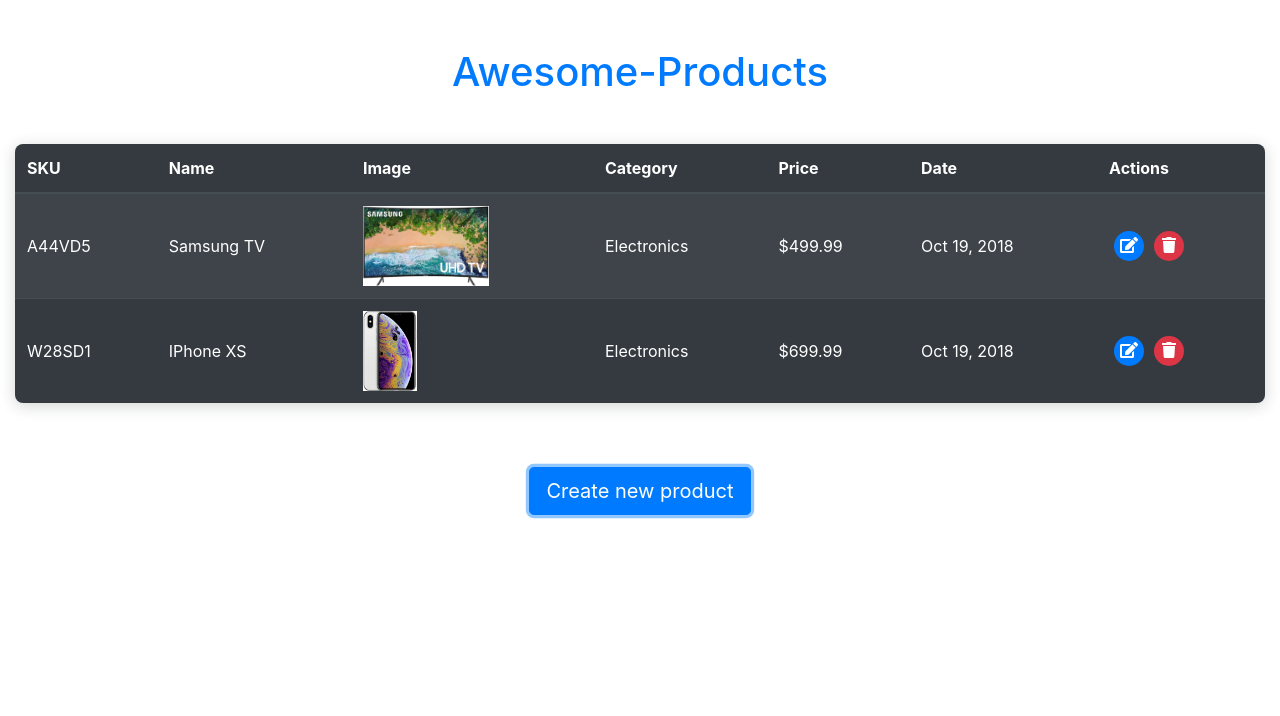
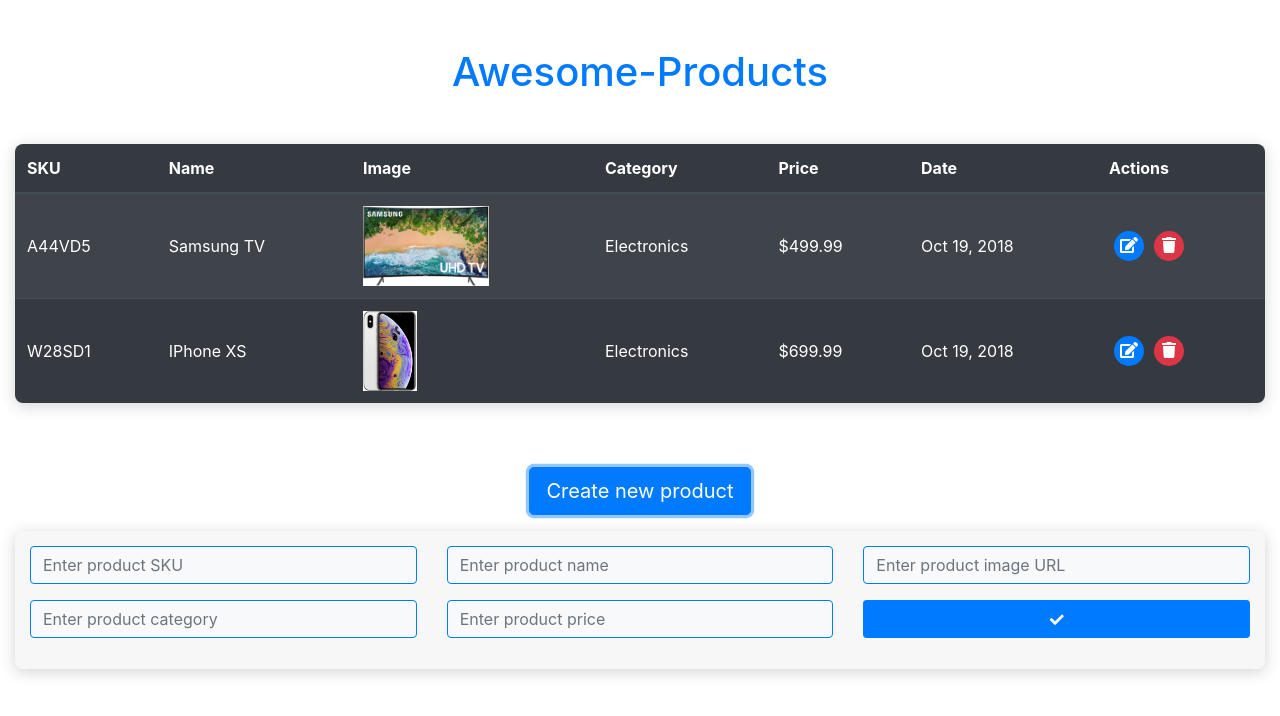
Before and after one commit to ahmedamrzezo/Awesome-Products, an Angular app: page / in a window 1280 px wide. Both pictures are taken after a click on the button "Create new product". Shown: the top 716 px of the page. Built offline with nearby package versions, Linux system fonts and the light colour scheme.

Commit message:
add product functionality

```diff
--- a/src/app/app.component.css
+++ b/src/app/app.component.css
@@ -4,5 +4,5 @@
 }
 
 .btn-primary {
-  margin: 3rem 0;
+  margin-top: 3rem;
 }
--- a/src/app/app.component.html
+++ b/src/app/app.component.html
@@ -10,6 +10,8 @@
   </div>
 
   <div class="row justify-content-center">
-    <button class="btn btn-primary btn-lg">Create new product</button>
+    <button class="btn btn-primary btn-lg" (click)="formIsShown = !formIsShown">Create new product</button>
   </div>
+
+  <app-customize-product *ngIf="formIsShown"></app-customize-product>
 </div>
--- a/src/app/app.component.ts
+++ b/src/app/app.component.ts
@@ -7,4 +7,6 @@
 })
 export class AppComponent {
   logo = 'Awesome-Products';
+
+  formIsShown = false;
 }
--- /dev/null
+++ b/src/app/customize-product/customize-product.component.css
@@ -0,0 +1,17 @@
+form {
+  padding: 15px;
+  background-color: #f7f7f7;
+  border-radius: 8px;
+  margin: 1rem 0;
+  box-shadow: 0 3px 15px rgba(36, 38, 39, 0.2);
+}
+
+input {
+  border-color: var(--blue);
+  background-color: var(--light);
+}
+
+.btn {
+  width: 100%;
+  height: 100%;
+}
--- /dev/null
+++ b/src/app/customize-product/customize-product.component.html
@@ -0,0 +1,29 @@
+<form #form="ngForm" (submit)="addProduct(form)">
+  <div class="row">
+    <fieldset class="col form-group">
+      <input class="form-control" name="SKU" type="text" placeholder="Enter product SKU" required ngModel>
+    </fieldset>
+
+    <fieldset class="col form-group">
+      <input class="form-control" name="name" type="text" placeholder="Enter product name" required ngModel>
+    </fieldset>
+
+    <fieldset class="col form-group">
+      <input class="form-control" name="img_url" type="text" placeholder="Enter product image URL" required ngModel>
+    </fieldset>
+  </div>
+
+  <div class="row">
+    <fieldset class="col form-group">
+      <input class="form-control" name="category" type="text" placeholder="Enter product category" required ngModel>
+    </fieldset>
+
+    <fieldset class="col form-group">
+      <input class="form-control" name="price" type="number" placeholder="Enter product price" required ngModel>
+    </fieldset>
+    <fieldset class="col form-group">
+      <button type="submit" class="btn btn-sm btn-primary"><i class="fas fa-check"></i></button>
+    </fieldset>
+  </div>
+
+</form>
--- /dev/null
+++ b/src/app/customize-product/customize-product.component.ts
@@ -0,0 +1,24 @@
+import { Component, OnInit } from '@angular/core';
+import { NgForm } from '@angular/forms';
+import { IProducts } from '../products/iproducts';
+import { ProductsService } from '../products/products.service';
+
+@Component({
+  selector: 'app-customize-product',
+  templateUrl: './customize-product.component.html',
+  styleUrls: ['./customize-product.component.css']
+})
+export class CustomizeProductComponent implements OnInit {
+
+  constructor(private productService: ProductsService) { }
+
+  products: IProducts[] = [];
+
+  addProduct(form: NgForm) {
+    this.productService.setProduct(form.value);
+  }
+
+  ngOnInit() {
+  }
+
+}
--- a/src/app/products-table/products-table.component.html
+++ b/src/app/products-table/products-table.component.html
@@ -21,7 +21,7 @@
       <td>{{ product.price | currency:'USD' }}</td>
       <td>{{ product.date | date }}</td>
       <td class="actions">
-        <i class="fas fa-edit"></i>
+        <i class="fas fa-edit" (click)="editProduct()"></i>
         <i class="fas fa-trash"></i>
       </td>
     </tr>
--- a/src/app/products-table/products-table.component.ts
+++ b/src/app/products-table/products-table.component.ts
@@ -1,4 +1,7 @@
 import { Component, OnInit } from '@angular/core';
+import { IProducts } from '../products/iproducts';
+import { NgForm } from '@angular/forms';
+import { ProductsService } from '../products/products.service';
 
 @Component({
   selector: 'app-products-table',
@@ -7,28 +10,16 @@
 })
 export class ProductsTableComponent implements OnInit {
 
-  constructor() { }
+  constructor(private productService: ProductsService) { }
 
-  products = [
-    {
-    SKU: `A44vd5`,
-    name: `Samsung TV`,
-    img_url: `./assets/images/samsung-tv.jpg`,
-    category: `Electronics`,
-    price: 499.99,
-    date: Date.now()
-    },
-    {
-      SKU: `W28SD1`,
-      name: `IPhone XS`,
-      img_url: `./assets/images/iphone-xs.jpg`,
-      category: `Electronics`,
-      price: 699.99,
-      date: Date.now()
-    }
-  ];
+  products: IProducts[] = [];
+
+  editProduct() {
+    alert('sacksm');
+  }
 
   ngOnInit() {
+    this.products = this.productService.getProducts();
   }
 
 }
--- /dev/null
+++ b/src/app/products/iproducts.ts
@@ -0,0 +1,8 @@
+export interface IProducts {
+  SKU: string;
+  name: string;
+  img_url: string;
+  category: string;
+  price: number;
+  date: number;
+}
--- /dev/null
+++ b/src/app/products/products.service.ts
@@ -0,0 +1,40 @@
+import { Injectable } from '@angular/core';
+import { IProducts } from './iproducts';
+import { Observable } from 'rxjs';
+
+@Injectable({
+  providedIn: 'root'
+})
+export class ProductsService {
+
+  products: IProducts[] = [
+    {
+    SKU: `A44vd5`,
+    name: `Samsung TV`,
+    img_url: `./assets/images/samsung-tv.jpg`,
+    category: `Electronics`,
+    price: 499.99,
+    date: Date.now()
+    },
+    {
+      SKU: `W28SD1`,
+      name: `IPhone XS`,
+      img_url: `./assets/images/iphone-xs.jpg`,
+      category: `Electronics`,
+      price: 699.99,
+      date: Date.now()
+    }
+  ];
+
+  getProducts() {
+    return this.products;
+  }
+
+  setProduct(product) {
+    product.date = Date.now();
+    return this.products.push(product);
+  }
+
+  constructor() { }
+
+}
```
Also changed, not shown: src/app/app.module.ts (+6 -2 lines), 2 other files (tests, documents, lock files or other folders).
